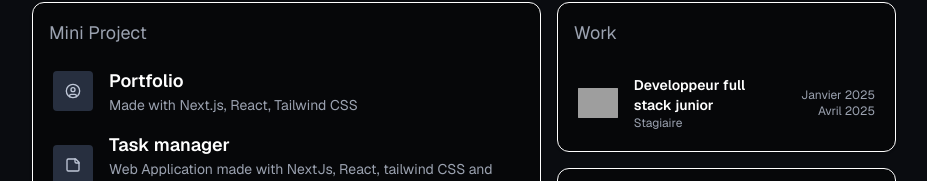
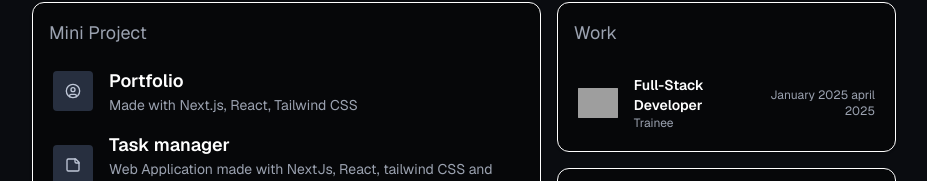
Before and after one commit to AvotraFitahiana0710/Portfolio, a Next.js app: page / in a window 1280 px wide. Shown: the part 554-735 px from the top of the page, without its empty margins (176-1103 px from the left). Built offline with nearby package versions, Linux system fonts and the light colour scheme; grey boxes are pictures that could not be loaded; a web font is replaced by a local one.

Commit message:
Spacing modified

```diff
--- a/app/_components/Status.tsx
+++ b/app/_components/Status.tsx
@@ -170,9 +170,9 @@ const WORKS: WorkProps[] = [
   {
     image:
       "https://static.wikia.nocookie.net/logopedia/images/2/2d/ORTM_%28Madagascar%29_Logo.png/revision/latest/scale-to-width-down/284?cb=20211122094706",
-    title: "Developpeur full stack junior",
-    role: "Stagiaire",
-    date: " Janvier 2025 Avril 2025",
+    title: "Full-Stack Developer",
+    role: "Trainee",
+    date: " January 2025 april 2025",
     url: "/",
   },
 ];
--- a/app/page.tsx
+++ b/app/page.tsx
@@ -13,6 +13,9 @@ export default function Home() {
       <Header />
       <Spacing size="md" />
       <Hero />
+      <div className="hidden max-md:block">
+        <Spacing size="md" />
+      </div>
       <GroupButton />
       <Spacing size="md" />
       <Status />
```
Also changed, not shown: app/_components/Spacing.tsx (indentation only).
